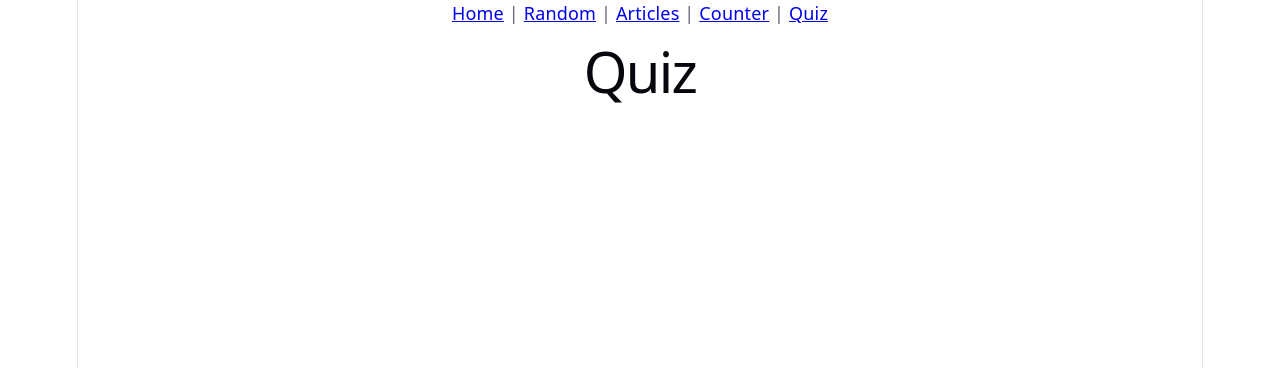
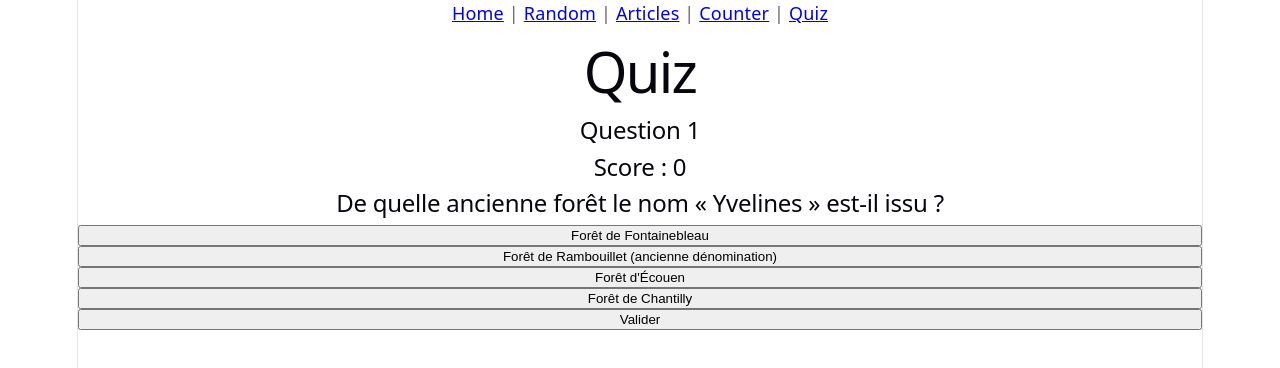
Before and after one commit to Djalabz/App-React-SQY-271-2A, a React (Vite) app: page /quiz in a window 1280 px wide. Shown: the top 368 px of the page. Built offline with nearby package versions, Linux system fonts and the light colour scheme.

Commit message:
:sparkles: Quiz yvelines ok

```diff
--- a/src/Quiz.jsx
+++ b/src/Quiz.jsx
@@ -1,23 +1,88 @@
 // Faire Quiz en React
 
 // Importer le json
-// Faire fonctinner le quiz :
 // La question et son numéro s'affichent
-// Vous avez 4 choix possibles + 1 bouton valider une fois la réponse sélectionnée
+// Vous avez 4 choix possibles + 1 bouton pour valider une fois la réponse sélectionnée
 // On a ensuite le verdict : bonne ou mauvais réponse
 // Une fois le verdict tombé le bouton de validation de la réponse devient un bouton pour passer
 // à la question suivante
 // Une fois la dernière question passée on affiche le score et un bouton recommencer
 
 // Utiliser useState pour chaque données dynamiques (que vous devez identifier)
-// utiliser le conditionnel (if et if ... else)
+// Utiliser le conditionnel (if et if ... else)
+// Utiliser .map pour parcourir le json du Quiz
+
+import { useState } from "react";
+import quiz from "./data/quiz-yvelines.json"
+
+function Quiz() {
+    // Nos différents states nécessaires au quiz
+    const [questionIndex, setQuestionIndex] = useState(0)
+    const [score, setScore] = useState(0)
+    const [answer, setAnswer] = useState("")
+    const [submitted, setSubmitted] = useState(false)
+
+    // Nos opérations liées / fonctions
+    function handleClick(key) {
+        setAnswer(key)
+    }
+
+    function handleSubmit() {
+        if (answer === quiz["quiz_yvelines"][questionIndex]["reponse_correcte"]) {
+            setScore(score + 1)
+        }
+        setSubmitted(true)
+    }
+
+    function handleNext() {
+        setQuestionIndex(questionIndex+1)
+        setSubmitted(false)
+        setAnswer("")
+    }
+
+    function handleReset() {
+        setQuestionIndex(0)
+        setScore(0)
+    }
 
 
-function Quiz() {
+    // Le rendu du Quiz en jsx
     return (
-    <>
-        <h1>Quiz</h1>
-    </>
+        <>
+            <h1>Quiz</h1>
+
+            {  !(questionIndex + 1 > quiz["quiz_yvelines"].length) ?
+
+                <>
+                    <h2>Question {quiz["quiz_yvelines"][questionIndex]["id"]}</h2>
+                    <h2>Score : {score}</h2>
+
+
+                    <h2>{ quiz["quiz_yvelines"][questionIndex]["question"] }</h2>
+
+                    {Object.entries(quiz["quiz_yvelines"][questionIndex]["options"]).map(([key, option]) => (
+                        submitted
+                        ? <button style={{ backgroundColor : (key === quiz["quiz_yvelines"][questionIndex]["reponse_correcte"]) ? 'green' : (key === answer) && 'red'  }} key={key} onClick={() => handleClick(key)}>{option}</button>
+                        : <button style={{ backgroundColor : (key === answer) && 'grey' }} key={key} onClick={() => handleClick(key)}>{option}</button>
+
+                    ))}
+
+                    { submitted
+                    ? <button onClick={() => handleNext()}>Suivant</button>
+                    : <button onClick={() => handleSubmit()}>Valider</button> }
+                </>
+
+                :
+
+                <>
+                    <h2>Le quiz est fini !</h2>
+                    <h2>Score final : {score}</h2>
+
+
+                    <button onClick={() => handleReset()}>Recommencer</button>
+                </>
+            }
+        </>
     );
 }
 
--- a/src/data/quiz-yvelines.json
+++ b/src/data/quiz-yvelines.json
@@ -2,45 +2,166 @@
     "quiz_yvelines": [
       {
         "id": 1,
-        "question": "Quelle est la préfecture des Yvelines ?",
+        "question": "De quelle ancienne forêt le nom « Yvelines » est-il issu ?",
         "options": {
-          "A": "Versailles",
-          "B": "Saint-Germain-en-Laye",
-          "C": "Poissy",
-          "D": "Montigny-le-Bretonneux"
+          "A": "Forêt de Fontainebleau",
+          "B": "Forêt de Rambouillet (ancienne dénomination)",
+          "C": "Forêt d'Écouen",
+          "D": "Forêt de Chantilly"
+        },
+        "reponse_correcte": "B"
+      },
+      {
+        "id": 2,
+        "question": "En quelle année le département des Yvelines a-t-il été officiellement créé ?",
+        "options": {
+          "A": "1790",
+          "B": "1964",
+          "C": "1968",
+          "D": "1972"
+        },
+        "reponse_correcte": "C"
+      },
+      {
+        "id": 3,
+        "question": "Quel est le point culminant naturel du département des Yvelines ?",
+        "options": {
+          "A": "Mont Valérien (328 m)",
+          "B": "Bois des Frêneaux à Lainville-en-Vexin (200 m)",
+          "C": "Butte d'Élancourt (231 m)",
+          "D": "Mont de Chatou (185 m)"
+        },
+        "reponse_correcte": "B"
+      },
+      {
+        "id": 4,
+        "question": "Quelle tribu gauloise occupait principalement le territoire des Yvelines à l'époque pré-romaine ?",
+        "options": {
+          "A": "Les Parisii",
+          "B": "Les Séquanes",
+          "C": "Les Carnutes",
+          "D": "Les Bellovaques"
+        },
+        "reponse_correcte": "C"
+      },
+      {
+        "id": 5,
+        "question": "Le traité de Saint-Clair-sur-Epte, qui fixe la frontière ouest du territoire, a été conclu en :",
+        "options": {
+          "A": "843",
+          "B": "911",
+          "C": "1066",
+          "D": "1124"
+        },
+        "reponse_correcte": "B"
+      },
+      {
+        "id": 6,
+        "question": "Le château de Dampierre-en-Yvelines a été construit par quel architecte ?",
+        "options": {
+          "A": "André Le Nôtre",
+          "B": "Louis Le Vau",
+          "C": "Jules Hardouin-Mansart",
+          "D": "Robert de Cotte"
+        },
+        "reponse_correcte": "C"
+      },
+      {
+        "id": 7,
+        "question": "Le château de Thoiry a été édifié à partir de 1559 par quel architecte ?",
+        "options": {
+          "A": "Jules Hardouin-Mansart",
+          "B": "Philibert de l'Orme",
+          "C": "Georges-Haudebouret",
+          "D": "Jacques Androuet du Cerceau"
+        },
+        "reponse_correcte": "B"
+      },
+      {
+        "id": 8,
+        "question": "Quelle est la commune la plus étendue des Yvelines en superficie ?",
+        "options": {
+          "A": "Rambouillet",
+          "B": "Versailles",
+          "C": "Saint-Germain-en-Laye (≈ 49 km²)",
+          "D": "Houdan"
+        },
+        "reponse_correcte": "C"
+      },
+      {
+        "id": 9,
+        "question": "Quelle est la plus petite commune des Yvelines en superficie ?",
+        "options": {
+          "A": "Nézel (1 km²)",
+          "B": "Le Port-Marly (1 km²)",
+          "C": "Maisons-Laffitte",
+          "D": "Viroflay"
+        },
+        "reponse_correcte": "B"
+      },
+      {
+        "id": 10,
+        "question": "De quel ancien département les Yvelines ont-elles été détachées ?",
+        "options": {
+          "A": "Seine-Inférieure",
+          "B": "Eure-et-Loir",
+          "C": "Seine-et-Oise",
+          "D": "Val-d'Oise"
+        },
+        "reponse_correcte": "C"
+      },
+      {
+        "id": 11,
+        "question": "Combien d'arrondissements compte le département des Yvelines ?",
+        "options": {
+          "A": "2",
+          "B": "3",
+          "C": "4",
+          "D": "5"
+        },
+        "reponse_correcte": "C"
+      },
+      {
+        "id": 12,
+        "question": "Quel est le gentilé des habitants des Yvelines ?",
+        "options": {
+          "A": "Yvelinois",
+          "B": "Yvelinards",
+          "C": "Yveliniens",
+          "D": "Yvelinois et Yvelinoises uniquement"
         },
         "reponse_correcte": "A"
       },
       {
-        "id": 2,
-        "question": "Quel château emblématique est situé dans les Yvelines ?",
+        "id": 13,
+        "question": "Quelle est la superficie approximative de la forêt de Saint-Germain-en-Laye ?",
         "options": {
-          "A": "Le Château de Chambord",
-          "B": "Le Château de Versailles",
-          "C": "Le Château de Fontainebleau",
-          "D": "Le Château de Vincennes"
+          "A": "1 057 ha",
+          "B": "2 000 ha",
+          "C": "3 500 ha",
+          "D": "5 200 ha"
         },
-        "reponse_correcte": "B"
+        "reponse_correcte": "C"
       },
       {
-        "id": 3,
-        "question": "Quel grand complexe de loisirs se trouve à Saint-Quentin-en-Yvelines ?",
+        "id": 14,
+        "question": "Le département des Yvelines est classé au rang le plus riche de France :",
         "options": {
-          "A": "Disneyland Paris",
-          "B": "La Défense",
-          "C": "Les Deux Alpes",
-          "D": "Le Parc Astérix"
+          "A": "1er",
+          "B": "2e",
+          "C": "3e",
+          "D": "5e"
         },
-        "reponse_correcte": "D"
+        "reponse_correcte": "C"
       },
       {
-        "id": 4,
-        "question": "Quelle ville des Yvelines abrite l'École Spéciale Militaire de Saint-Cyr ?",
+        "id": 15,
+        "question": "Quelle loi a initialement décidé la création du département des Yvelines ?",
         "options": {
-          "A": "Coëtquidan",
-          "B": "Saint-Cyr-l'École",
-          "C": "Élancourt",
-          "D": "Trappes"
+          "A": "Loi du 15 mars 1790",
+          "B": "Loi du 10 juillet 1964",
+          "C": "Loi du 2 mars 1982",
+          "D": "Décret du 31 décembre 1967"
         },
         "reponse_correcte": "B"
       }
```
